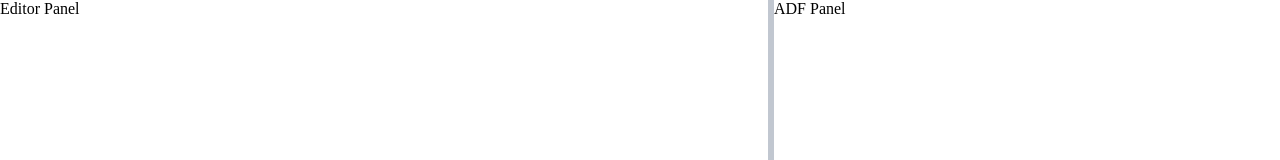
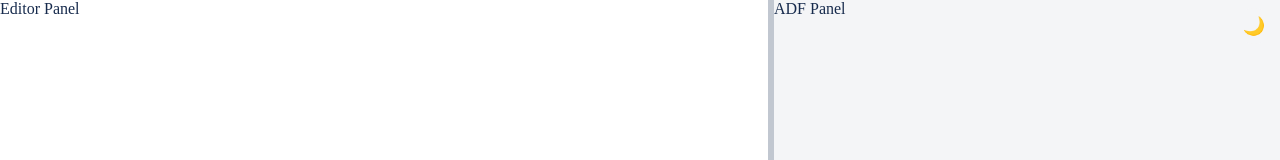
Before and after one commit to rohandhamapurkar/adf-editor, a React (Create React App) app: page / in a window 1280 px wide. Shown: the top 160 px of the page. Built offline with nearby package versions, Linux system fonts and the light colour scheme.

Commit message:
Add theme context and toggle functionality with styling updates

```diff
--- a/src/App.tsx
+++ b/src/App.tsx
@@ -1,12 +1,17 @@
 import React from 'react';
+import { ThemeProvider } from './theme/ThemeContext';
+import ThemeToggle from './theme/ThemeToggle';
 import ResizableSplit from './components/ResizableSplit';
 
 function App() {
   return (
-    <ResizableSplit>
-      <div>Editor Panel</div>
-      <div>ADF Panel</div>
-    </ResizableSplit>
+    <ThemeProvider>
+      <ThemeToggle />
+      <ResizableSplit>
+        <div>Editor Panel</div>
+        <div>ADF Panel</div>
+      </ResizableSplit>
+    </ThemeProvider>
   );
 }
 
--- a/src/components/ResizableSplit.tsx
+++ b/src/components/ResizableSplit.tsx
@@ -72,6 +72,7 @@ const ResizableSplit: React.FC<ResizableSplitProps> = ({
           overflow: 'auto',
           height: '100vh',
           minWidth: MIN_PANEL_WIDTH,
+          backgroundColor: 'var(--bg-primary, #ffffff)',
         }}
         data-testid="left-panel"
       >
@@ -108,6 +109,7 @@ const ResizableSplit: React.FC<ResizableSplitProps> = ({
           overflow: 'auto',
           height: '100vh',
           minWidth: MIN_PANEL_WIDTH,
+          backgroundColor: 'var(--bg-secondary, #f4f5f7)',
         }}
         data-testid="right-panel"
       >
--- a/src/index.css
+++ b/src/index.css
@@ -4,3 +4,27 @@ html, body, #root {
   height: 100%;
   overflow: hidden;
 }
+
+html[data-color-mode="light"] {
+  --bg-primary: #ffffff;
+  --bg-secondary: #f4f5f7;
+  --text-primary: #172b4d;
+  --border-color: #dfe1e6;
+  --splitter-color: #c1c7d0;
+  --splitter-hover: #a5adba;
+}
+
+html[data-color-mode="dark"] {
+  --bg-primary: #1d2125;
+  --bg-secondary: #22272b;
+  --text-primary: #b6c2cf;
+  --border-color: #3d4449;
+  --splitter-color: #3d4449;
+  --splitter-hover: #5a6068;
+}
+
+html {
+  background-color: var(--bg-primary);
+  color: var(--text-primary);
+  transition: background-color 0.2s, color 0.2s;
+}
--- /dev/null
+++ b/src/theme/ThemeContext.tsx
@@ -0,0 +1,66 @@
+import React, { createContext, useContext, useState, useEffect, useCallback } from 'react';
+
+type Theme = 'light' | 'dark';
+
+interface ThemeContextValue {
+  theme: Theme;
+  toggleTheme: () => void;
+}
+
+const ThemeContext = createContext<ThemeContextValue>({
+  theme: 'light',
+  toggleTheme: () => {},
+});
+
+export const useTheme = () => useContext(ThemeContext);
+
+const STORAGE_KEY = 'adf-editor-theme';
+
+function getInitialTheme(): Theme {
+  const stored = localStorage.getItem(STORAGE_KEY);
+  if (stored === 'light' || stored === 'dark') return stored;
+  return window.matchMedia('(prefers-color-scheme: dark)').matches ? 'dark' : 'light';
+}
+
+function applyTheme(theme: Theme) {
+  document.documentElement.dataset.colorMode = theme;
+  document.documentElement.style.colorScheme = theme;
+}
+
+export const ThemeProvider: React.FC<{ children: React.ReactNode }> = ({ children }) => {
+  const [theme, setTheme] = useState<Theme>(getInitialTheme);
+
+  // Apply theme to DOM whenever it changes
+  useEffect(() => {
+    applyTheme(theme);
+  }, [theme]);
+
+  // Listen for OS preference changes
+  useEffect(() => {
+    const mq = window.matchMedia('(prefers-color-scheme: dark)');
+    const handler = (e: MediaQueryListEvent) => {
+      // Only follow OS if user hasn't explicitly set a preference
+      if (!localStorage.getItem(STORAGE_KEY)) {
+        setTheme(e.matches ? 'dark' : 'light');
+      }
+    };
+    mq.addEventListener('change', handler);
+    return () => mq.removeEventListener('change', handler);
+  }, []);
+
+  const toggleTheme = useCallback(() => {
+    setTheme((prev) => {
+      const next = prev === 'light' ? 'dark' : 'light';
+      localStorage.setItem(STORAGE_KEY, next);
+      return next;
+    });
+  }, []);
+
+  return (
+    <ThemeContext.Provider value={{ theme, toggleTheme }}>
+      {children}
+    </ThemeContext.Provider>
+  );
+};
+
+export default ThemeContext;
--- /dev/null
+++ b/src/theme/ThemeToggle.tsx
@@ -0,0 +1,36 @@
+import React from 'react';
+import { useTheme } from './ThemeContext';
+
+const ThemeToggle: React.FC = () => {
+  const { theme, toggleTheme } = useTheme();
+
+  return (
+    <button
+      onClick={toggleTheme}
+      aria-label={`Switch to ${theme === 'light' ? 'dark' : 'light'} mode`}
+      data-testid="theme-toggle"
+      style={{
+        position: 'absolute',
+        top: 8,
+        right: 8,
+        zIndex: 1000,
+        border: 'none',
+        borderRadius: '50%',
+        width: 36,
+        height: 36,
+        fontSize: 18,
+        cursor: 'pointer',
+        display: 'flex',
+        alignItems: 'center',
+        justifyContent: 'center',
+        backgroundColor: theme === 'light' ? '#f4f5f7' : '#3d4449',
+        color: theme === 'light' ? '#172b4d' : '#b6c2cf',
+        transition: 'background-color 0.2s, color 0.2s',
+      }}
+    >
+      {theme === 'light' ? '🌙' : '☀️'}
+    </button>
+  );
+};
+
+export default ThemeToggle;
```
Also changed, not shown: 1 other file (tests, documents, lock files or other folders).
